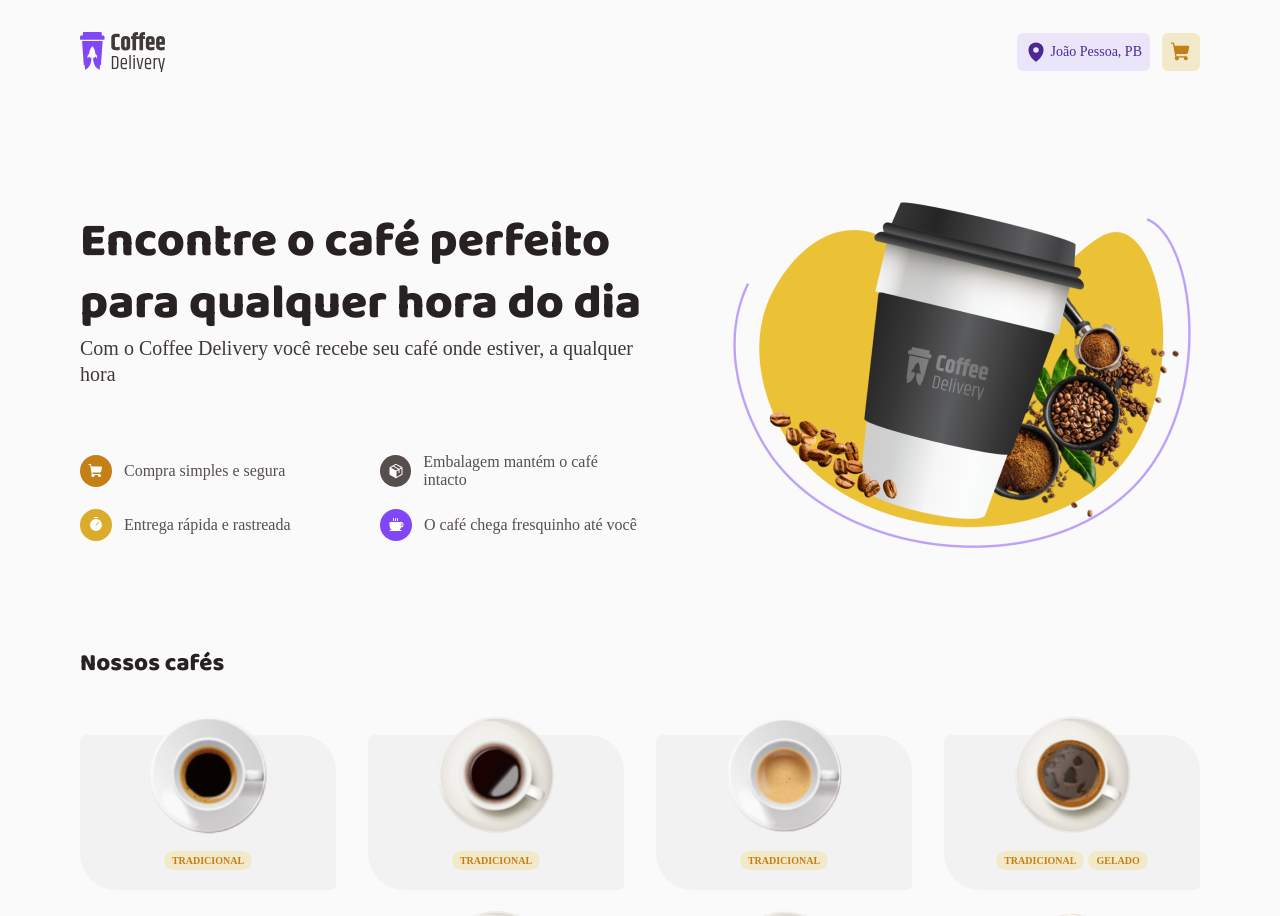
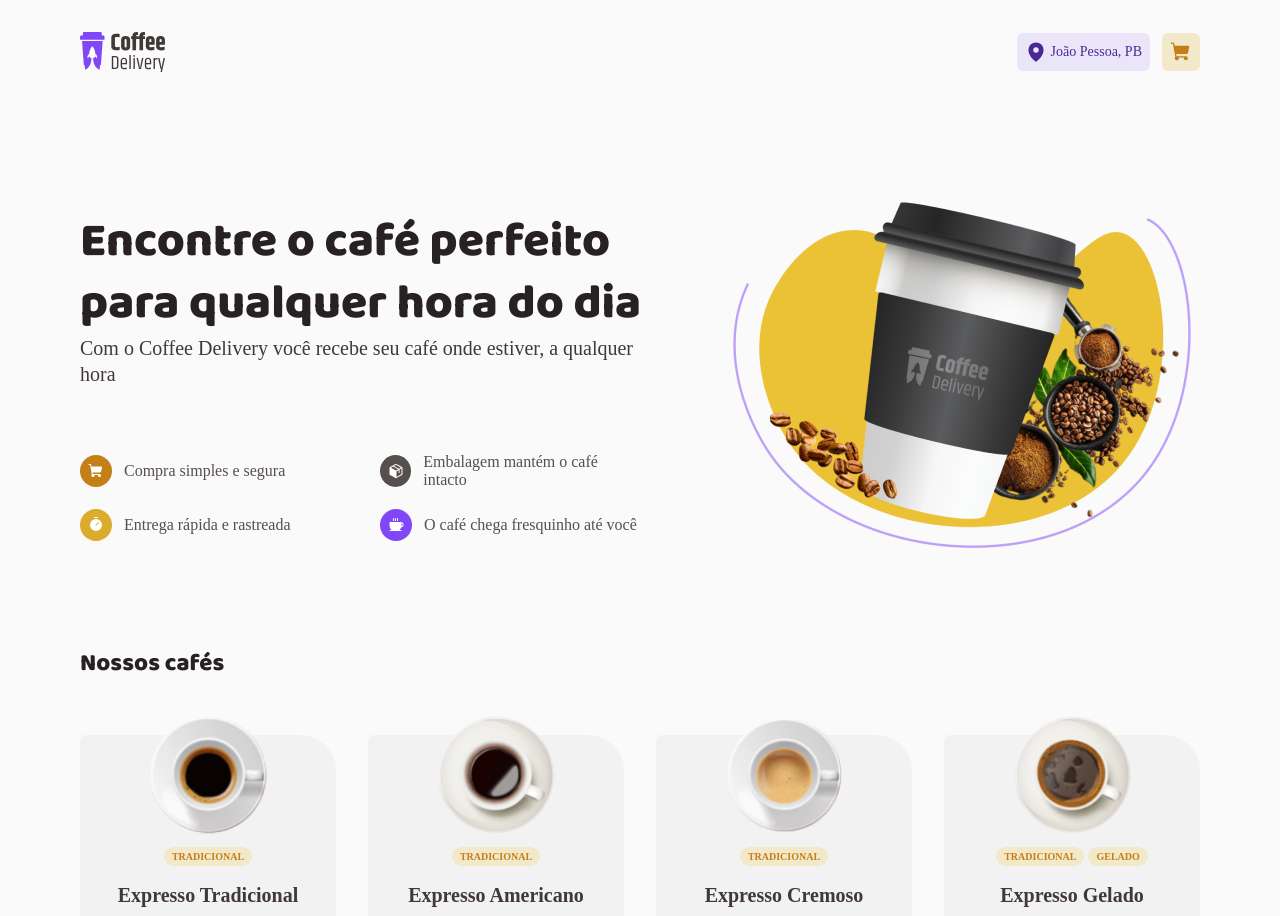
Before and after one commit to VictorBarretoLF/ignite-react-desafios, a React (Vite) app in the folder coffee-delivery/: page / in a window 1280 px wide. Shown: the top 916 px of the page. Built offline with nearby package versions, Linux system fonts and the light colour scheme; no server answers.

Commit message:
chored: added name and description for the coffee

```diff
--- a/coffee-delivery/src/pages/Home/components/CoffeeCard/index.tsx
+++ b/coffee-delivery/src/pages/Home/components/CoffeeCard/index.tsx
@@ -1,4 +1,5 @@
 import Coffee from "../../../../assets/coffees/Type=Americano.svg";
+import { Paragraph } from "../../../../components/Typographt";
 import { CoffeeCardContainer, CoffeeTags } from "./styles";
 
 export interface Coffee {
@@ -21,9 +22,16 @@ export default function CoffeeCard({ coffee }: CoffeeCardProps) {
 
             <CoffeeTags>
                 {coffee.tags.map((tag, index) => (
-                    <span key={`${coffee.id}${index}`}>{tag}</span>
+                    <span key={coffee.id + index}>{tag}</span>
                 ))}
             </CoffeeTags>
+
+            <Paragraph color="subtitle" weight="700" size="l" style={{ marginBottom: "0.5rem" }}>
+                {coffee.name}
+            </Paragraph>
+            <Paragraph color="label" size="s" style={{ marginBottom: "2rem" }}>
+                {coffee.description}
+            </Paragraph>
         </CoffeeCardContainer>
     );
 }
--- a/coffee-delivery/src/pages/Home/components/CoffeeCard/styles.ts
+++ b/coffee-delivery/src/pages/Home/components/CoffeeCard/styles.ts
@@ -3,6 +3,8 @@ import { styled } from "styled-components";
 export const CoffeeCardContainer = styled.div`
     width: 100%;
     max-width: 16rem;
+
+    text-align: center;
 
     display: flex;
     flex-direction: column;
@@ -10,6 +12,8 @@ export const CoffeeCardContainer = styled.div`
 
     background: ${({ theme }) => theme.colors["base-card"]};
     border-radius: 6px 36px 6px 36px;
+
+    padding: 0 1.25rem;
 
     img {
         width: 7.5rem;
@@ -24,8 +28,8 @@ export const CoffeeTags = styled.div`
     align-items: center;
     justify-content: center;
     gap: 4px;
-    margin-top: 1rem;
-    margin-bottom: 1.25rem;
+    margin-top: 0.75rem;
+    margin-bottom: 1rem;
     flex-wrap: wrap;
 
     span {
```
